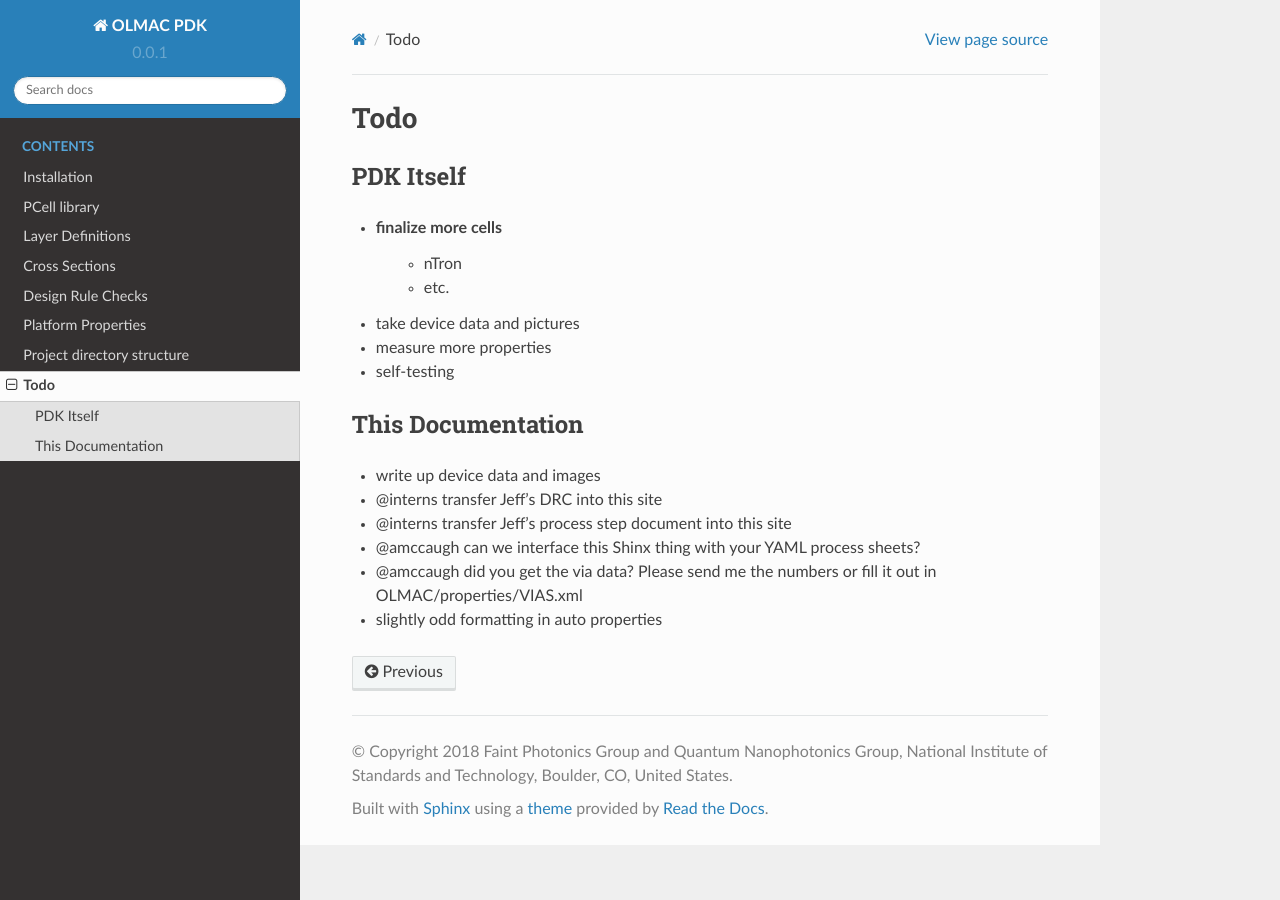
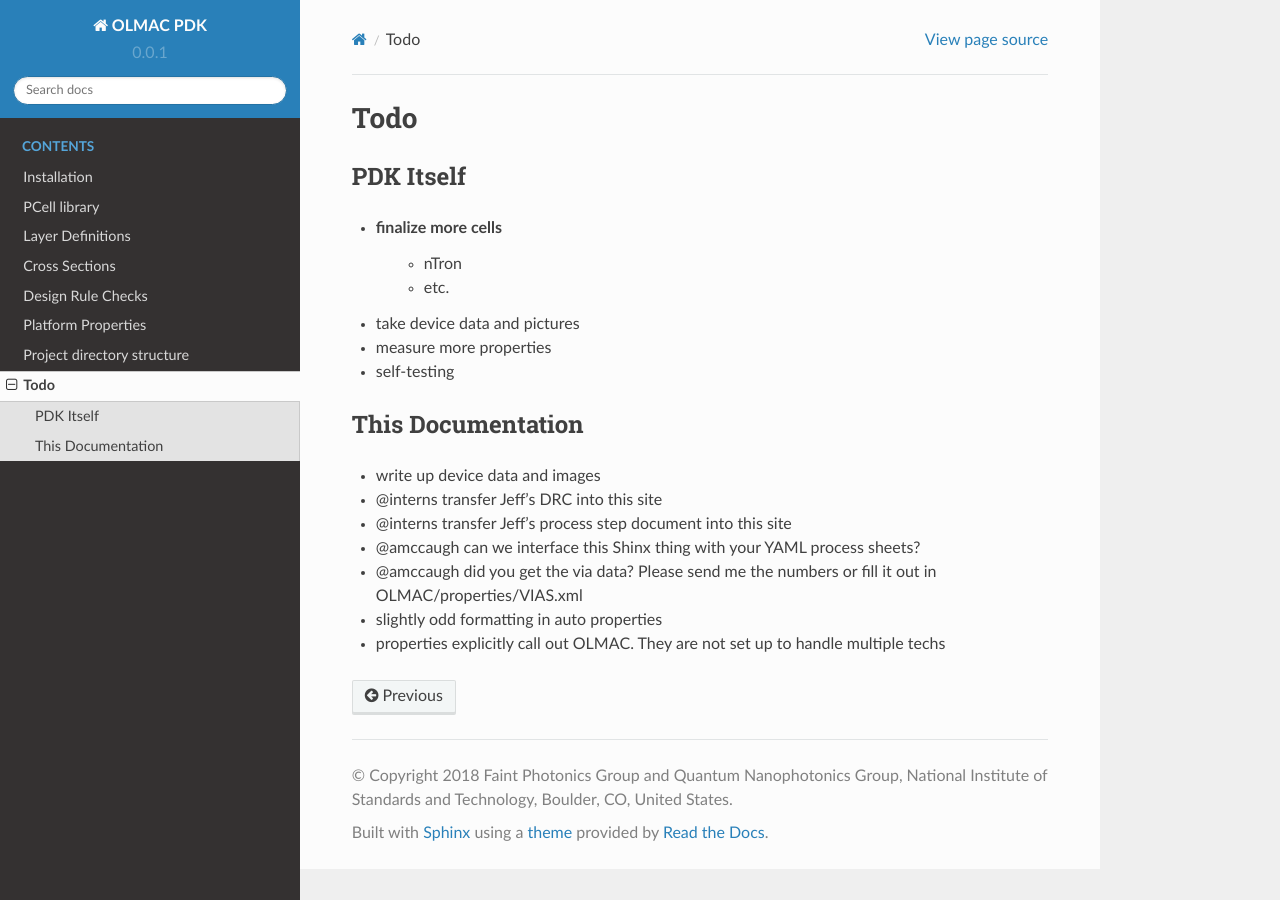
Before and after one commit to usnistgov/SOEN-PDK, a Sphinx documentation site: the page built from docs/src/todo.rst, in a window 1280 px wide. Built offline with Sphinx 7.4.7 and the Read the Docs theme 2.0.0, drawn with Linux system fonts in a browser that asks for light colours; some of the changed lines change nothing that is shown.

Commit message:
patch for properties

```diff
--- a/docs/conf.py
+++ b/docs/conf.py
@@ -2,8 +2,6 @@
 # -*- coding: utf-8 -*-
 #
 # OLMAC PDK documentation build configuration file, created by
-# sphinx-quickstart on Sat Mar 25 20:35:35 2017.
-#
 # Based on the documentation for lightlab (lightlab.readthedocs.io)
 
 # -- General configuration ------------------------------------------------
@@ -75,17 +73,10 @@
 
 # -- Options for HTML output ----------------------------------------------
 
-# The theme to use for HTML and HTML Help pages.  See the documentation for
-# a list of builtin themes.
+# The theme to use for HTML and HTML Help pages.
 import sphinx_rtd_theme
 html_theme = 'sphinx_rtd_theme'
 html_theme_path = [sphinx_rtd_theme.get_html_theme_path()]
-
-# Theme options are theme-specific and customize the look and feel of a theme
-# further.  For a list of options available for each theme, see the
-# documentation.
-#
-# html_theme_options = {}
 
 # Add any paths that contain custom static files (such as style sheets) here,
 # relative to this directory. They are copied after the builtin static files,
@@ -113,7 +104,7 @@
     # 'figure_align': 'htbp',
 }
 
-doc_title = 'OLMAC Documentation'
+doc_title = 'NIST SOEN Documentation'
 
 # Grouping the document tree into LaTeX files. List of tuples
 # (source start file, target name, title,
@@ -128,7 +119,9 @@
 
 # Do this conversion first
 import sys, os
-sys.path.append(os.path.realpath(os.curdir))  # This is needed for windows
+# import pdb; pdb.set_trace()
+sys.path.append(os.path.realpath(os.path.dirname(__file__)))
 from properties2rst import convert_all
-def setup(app):
-    app.connect('builder-inited', convert_all)
+convert_all()
+# def setup(app):
+#     app.connect('builder-inited', convert_all)
--- a/docs/properties2rst.py
+++ b/docs/properties2rst.py
@@ -3,17 +3,21 @@
 import sys
 from glob import iglob
 
-techtop_dir = os.path.dirname(os.path.dirname(os.path.realpath(__file__)))
-default_propdir = os.path.join(techtop_dir, 'properties')
-default_rstdir = os.path.join(techtop_dir, 'docs', 'src', 'properties')
-all_propfiles = [os.path.basename(file) for file in iglob(default_propdir + '/*.xml')]
+doc_dir = os.path.realpath(os.path.join(os.path.dirname(__file__)))
+olmac_dir = os.path.realpath(os.path.join(doc_dir, '..', 'tech', 'OLMAC'))
+print(doc_dir, '\n', olmac_dir)
 
-def convert_all(_):
-    for filename in all_propfiles:
-        properties2rst(os.path.join(default_propdir, filename))
+def convert_all(tech_dir=None):
+    if tech_dir is None:
+        tech_dir = olmac_dir
+    tech_name = os.path.basename(tech_dir)
+    rstdir = os.path.join(doc_dir, 'src', 'properties')
+    propdir = os.path.join(tech_dir, 'properties')
+    for filename in iglob(propdir + '/*.xml'):
+        properties2rst(filename, rstdir)
 
 
-def properties2rst(xmlfile, outdir=None, title=None):
+def properties2rst(xmlfile, outdir, title=None):
     xmlfile = os.path.realpath(xmlfile)
     filename_base = os.path.splitext(os.path.basename(xmlfile))[0]
     if title is None:
@@ -70,4 +74,4 @@
 
 
 if __name__ == '__main__':
-    properties2rst(sys.argv[1])
+    convert_all()
--- a/docs/src/todo.rst
+++ b/docs/src/todo.rst
@@ -19,3 +19,4 @@
 * @amccaugh can we interface this Shinx thing with your YAML process sheets?
 * @amccaugh did you get the via data? Please send me the numbers or fill it out in OLMAC/properties/VIAS.xml
 * slightly odd formatting in auto properties
+* properties explicitly call out OLMAC. They are not set up to handle multiple techs
```
